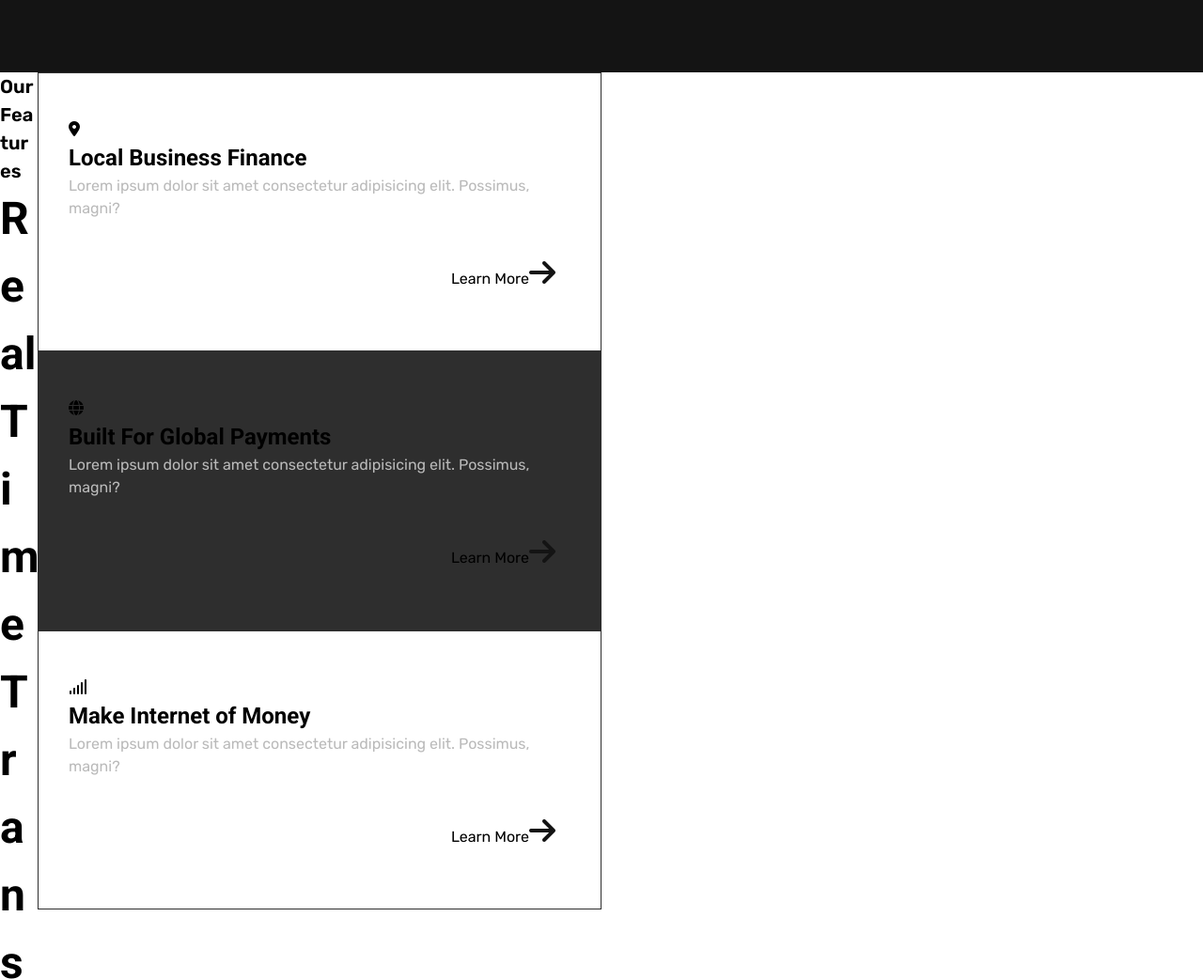
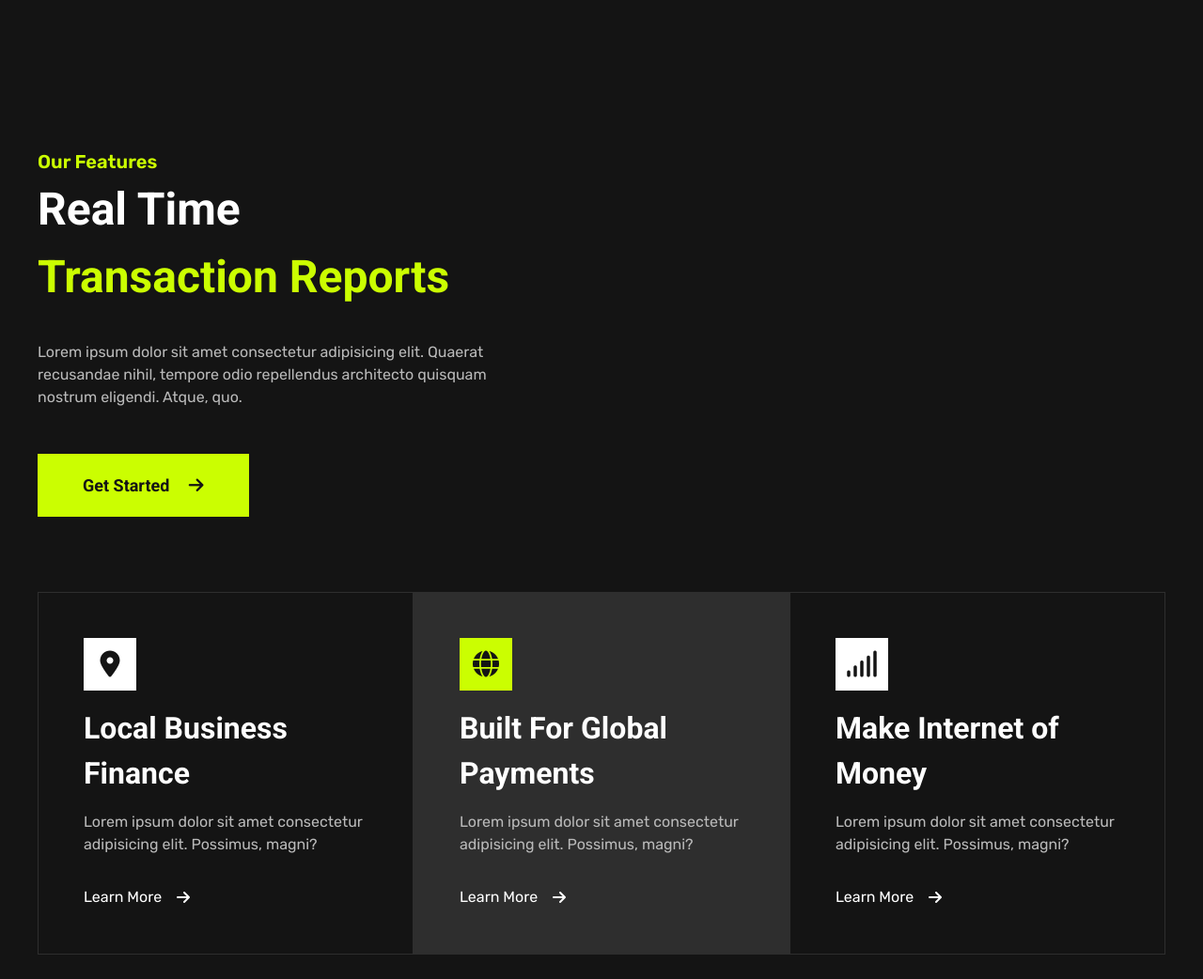
Before and after one commit to Ist14k/html--financex-landing-page, a website built with Vite: page index.html in a window 1280 px wide. Shown: the part 2649-3691 px from the top of the page at 94% size. Built offline with nearby package versions, Linux system fonts and the light colour scheme; files whose address does not match are found by name.

Commit message:
features section style done

```diff
--- a/style.css
+++ b/style.css
@@ -136,22 +136,20 @@ a {
   color: var(--clr-text--grey);
 }
 
-.card__link {
-  margin-top: 1.5rem;
-  align-self: flex-end;
+.card__icon {
   padding: 1rem;
 }
 
-.card__link i {
+.card__icon i {
   font-size: var(--fs-2xl);
   color: var(--clr-text--black);
 }
 
-.card__link--primary {
-  background-color: var(--clr-accent--green);
+.card__icon--primary {
+  background-color: var(--clr-accent--green) !important;
 }
 
-.card__link--secondary {
+.card__icon--secondary {
   background-color: var(--clr-text--white);
 }
 
@@ -304,6 +302,10 @@ a {
   color: var(--clr-text--green);
 }
 
+.services .card__icon {
+  align-self: end;
+}
+
 .services__card-1 {
   grid-column: 5/8;
   grid-row: 1/2;
@@ -376,6 +378,7 @@ a {
 
 .benefits__tracker {
   display: flex;
+  width: 80%;
   justify-content: space-between;
   align-items: center;
 }
@@ -394,3 +397,102 @@ a {
   font-size: var(--fs-xxs);
   color: var(--clr-text--green);
 }
+
+/* features section */
+
+.features {
+  background-color: var(--clr-accent--black);
+  padding: 5rem 0;
+}
+
+.features__content {
+  grid-column: 2/4;
+  grid-row: 1/2;
+
+  display: flex;
+  justify-content: space-between;
+  align-items: center;
+}
+
+.features__heading {
+  flex-basis: 40%;
+}
+
+.features__subtitle {
+  color: var(--clr-text--green);
+}
+
+.features__title {
+  margin-bottom: 2rem;
+  color: var(--clr-text--white);
+}
+
+.features__title span {
+  color: var(--clr-text--green);
+}
+.features__desc {
+  margin-bottom: 3rem;
+  color: var(--clr-text--grey);
+}
+
+.features__image {
+  flex-basis: 55%;
+  height: 90%;
+
+  display: flex;
+  flex-direction: column;
+  align-items: end;
+}
+.features__image img {
+  height: 100%;
+}
+
+.features__cards {
+  grid-column: 2/4;
+  grid-row: 2/3;
+  padding: 5rem 0;
+
+  display: flex;
+}
+
+.feature__card {
+  padding: 3rem 3rem;
+}
+
+.feature__card .card__icon {
+  align-self: start;
+  background-color: var(--clr-text--white);
+  width: 3.5rem;
+  height: 3.5rem;
+  padding: 0;
+
+  display: flex;
+  justify-content: center;
+  align-items: center;
+
+  margin-bottom: 1rem;
+}
+
+.feature__card .card__icon i {
+  font-size: var(--fs-xl);
+}
+
+.feature__card .card__title {
+  font-size: var(--fs-2xl);
+  font-weight: 700;
+  color: var(--clr-text--white);
+  margin-bottom: 1rem;
+}
+
+.feature__card .card__desc {
+  color: var(--clr-text--grey);
+  margin-bottom: 2rem;
+}
+
+.feature__card .card__link {
+  color: var(--clr-text--white);
+
+  display: flex;
+  align-items: center;
+  gap: 1rem;
+}
```
